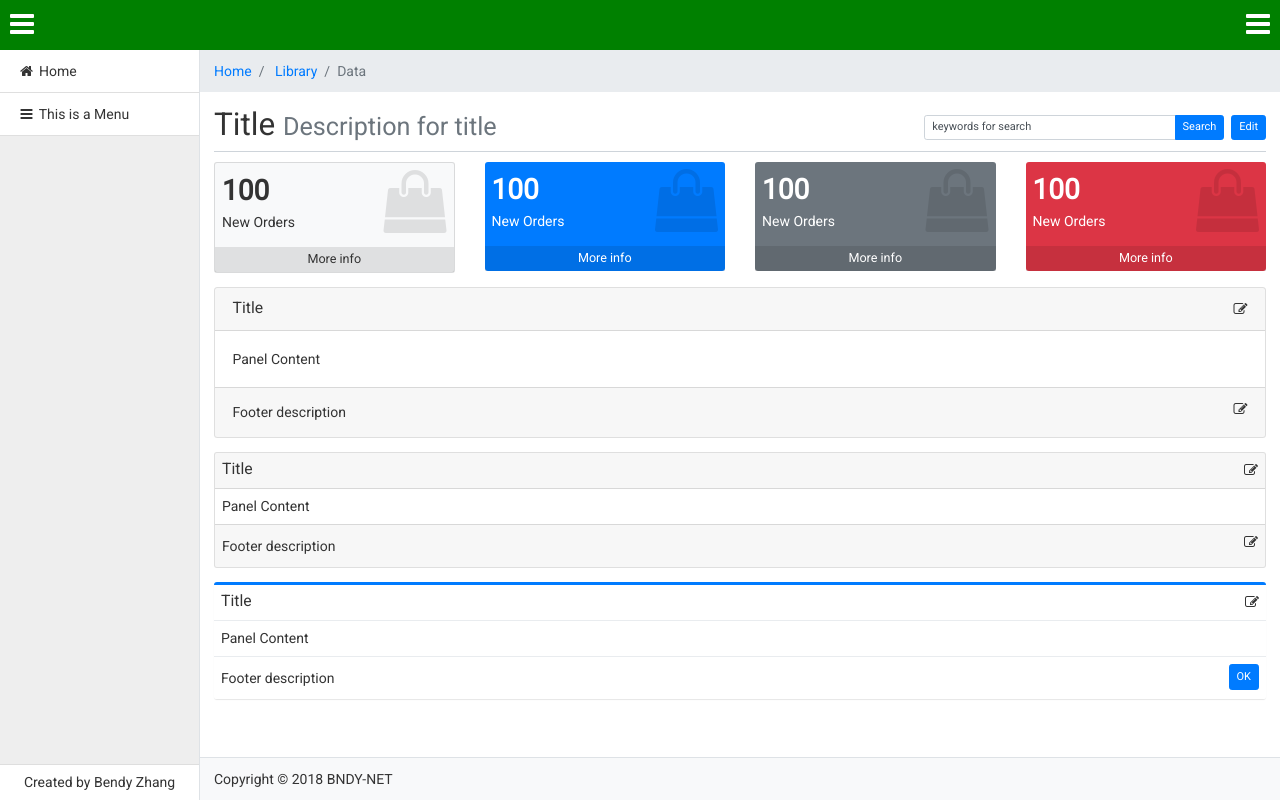
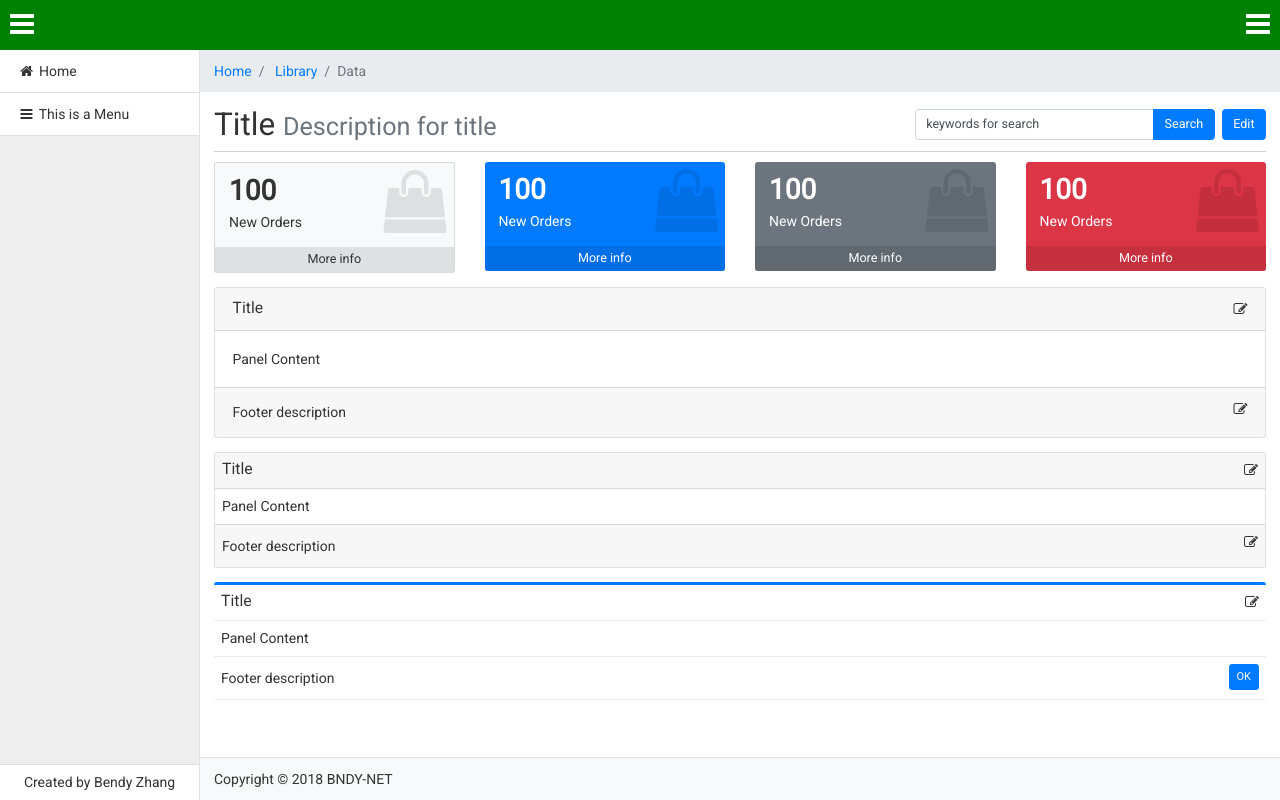
Before and after one commit to bndynet/bbootstrap, a website: page docs/layout-admin.html in a window 1280 px wide. Drawn offline with Linux system fonts and the light colour scheme.

Commit message:
padding for .card-mini

```diff
--- a/docs/layout-admin.html
+++ b/docs/layout-admin.html
@@ -77,14 +77,14 @@
             </h1>
             <div class="toolbox">
                 <form style="width: 300px;">
-                    <div class="input-group input-group-sm">
+                    <div class="input-group">
                         <input class="form-control" value="keywords for search">
                         <div class="input-group-append">
                             <button class="btn btn-primary">Search</button>
                         </div>
                     </div>
                 </form>
-                <button class="btn btn-sm btn-primary">Edit</button>
+                <button class="btn btn-primary">Edit</button>
             </div>
         </div>
         <div class="content-body">
--- a/src/scss/_card.scss
+++ b/src/scss/_card.scss
@@ -64,7 +64,7 @@
     background-color: $light;
 
     .card-header {
-        padding: 0.5rem 0.5rem 0 0.5rem;
+        padding: 0.5rem 1rem 0 1rem;
         border: none;
         font-size: 200%;
         font-weight: bold;
@@ -72,7 +72,7 @@
     }
 
     .card-body {
-        padding: 0 0.5rem 1rem 0.5rem;
+        padding: 0 1rem 1rem 1rem;
         border: none;
         background-color: transparent;
     }
```
Also changed, not shown: dist/css/bbootstrap.css, dist/css/bbootstrap.min.css, docs/css/bbootstrap.min.css.
